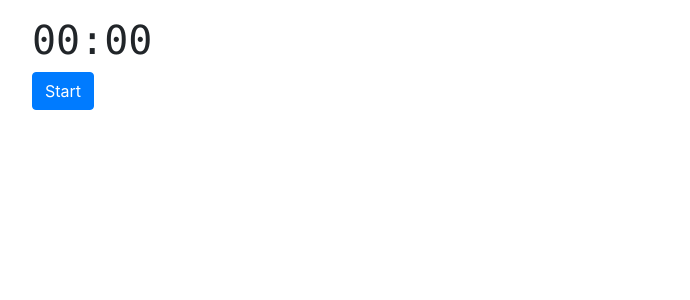
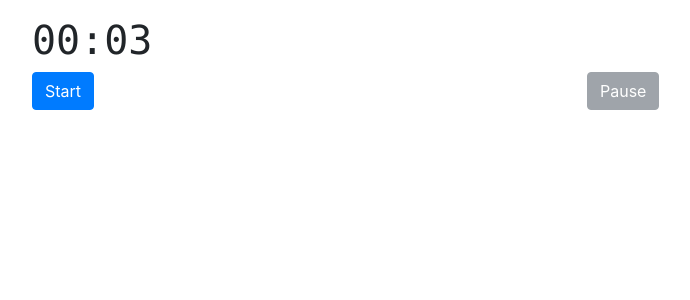
Before and after one commit to torufurukawa/tomatimer, a Next.js app: page / in a window 1280 px wide. Shown: the top 300 px of the page, without its empty margins (68-758 px from the left). Built offline with nearby package versions, Linux system fonts and the light colour scheme.

Commit message:
Add pause button

```diff
--- a/pages/index.js
+++ b/pages/index.js
@@ -8,18 +8,19 @@ const DURATION = 3 * 1000
 export default class Page extends React.Component {
   constructor(props) {
     super(props)
-    this.state = { timerIs: 'stopped', willStopAt: null }
+    this.state = {
+      timerIs: 'stopped',
+      willStopAt: null,
+      remaining: moment.duration(DURATION)
+    }
     this.onStart = this.onStart.bind(this)
+    this.onPause = this.onPause.bind(this)
     this.tick = this.tick.bind(this)
-    this.notify = this.notify.bind(this)
   }
 
   render() {
-    const disabled = this.state.timerIs != 'stopped'
-    let remaining = moment.duration(0)
-    if (this.state.willStopAt) {
-      remaining = this.state.willStopAt.clone().subtract(moment())
-    }
+    const startable = this.state.timerIs != 'running'
+    const pausable = this.state.timerIs == 'running'
 
     return (
       <div className="container">
@@ -30,14 +31,20 @@ export default class Page extends React.Component {
         <Container fluid style={{ marginTop: '1rem' }}>
           <Row>
             <Col>
-              <DurationClock duration={remaining} />
+              <DurationClock duration={this.state.remaining} />
             </Col>
           </Row>
           <Row>
             <Col>
-              <Button variant="primary" disabled={disabled}
-                onClick={this.onStart} >
+              <Button variant="primary" disabled={!startable}
+                onClick={this.onStart}>
                 Start
+              </Button>
+            </Col>
+            <Col>
+              <Button variant="secondary" disabled={!pausable}
+                onClick={this.onPause}>
+                Pause
               </Button>
             </Col>
           </Row>
@@ -53,19 +60,26 @@ export default class Page extends React.Component {
 
   tick() {
     if (this.state.timerIs == 'running') {
-      if (moment().isSameOrAfter(this.state.willStopAt)) {
-        this.setState(
-          { timerIs: 'stopped', willStopAt: null },
-          () => { this.notify() }
-        )
+      const timeLimit = this.state.willStopAt.clone()
+      const now = moment()
+      const remaining = moment.duration(timeLimit.subtract(now).min(0))
+      const state = { remaining: remaining }
+      if (remaining.as('seconds') == 0) {
+        state.timerIs = 'stopped'
+        state.willStopAt = null
+        this.notify()
       }
-      this.forceUpdate()
+      this.setState(state)
     }
   }
 
   onStart() {
     const willStopAt = moment().add(moment.duration(DURATION))
-    this.setState({ timerIs: 'running', willStopAt: willStopAt.clone() })
+    this.setState({ timerIs: 'running', willStopAt: willStopAt })
+  }
+
+  onPause() {
+    this.setState({ timerIs: 'paused' })
   }
 
   notify() {
```
